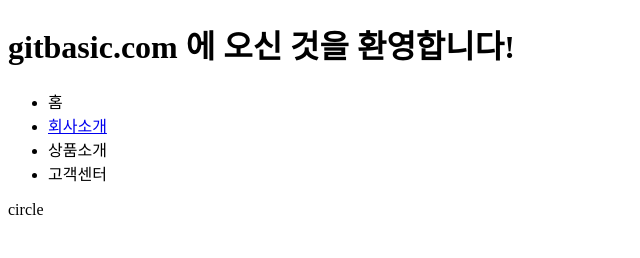
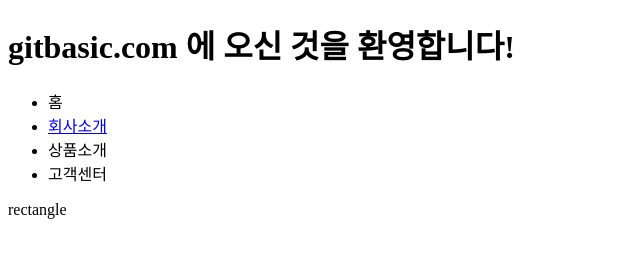
Before and after one commit to cronowiz/gitbasic, a plain HTML site: page index.html in a window 1280 px wide. Shown: the full height of the page, 0-640 px from the left. Drawn offline with Linux system fonts and the light colour scheme.

Commit message:
index.html에 rectangle사각형div태그 추가

```diff
--- a/index.html
+++ b/index.html
@@ -16,6 +16,6 @@
       </ul>
     </nav>
 
-    <div style="width: 100px; height: 100px; border-radius: 50px">circle</div>
+    <div style="width: 100px; border-radius: 50px">rectangle</div>
   </body>
 </html>
```
